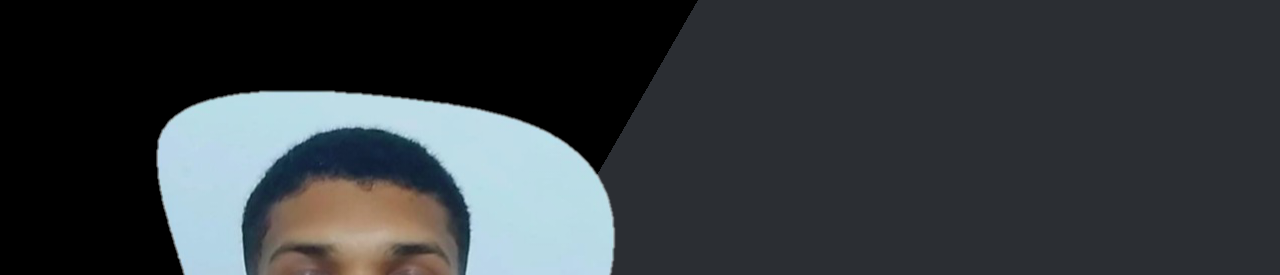
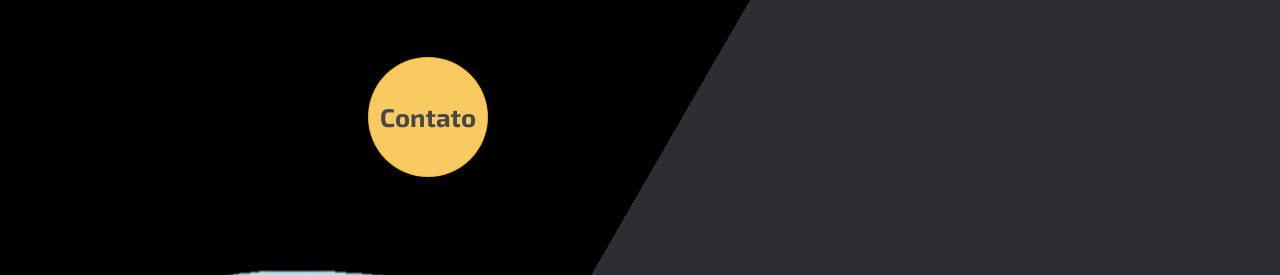
Before and after one commit to Juanzito2017/portfolio-v2, a plain HTML site: page index.html in a window 1280 px wide. Shown: the part 525-800 px from the top of the page. Drawn offline with Linux system fonts and the light colour scheme.

```diff
--- a/index.html
+++ b/index.html
@@ -19,7 +19,7 @@
         </nav>
     </header>
     <aside class="lateral">
-        <a href="" class="lateral__links"><img src="assets/icons/icons8-github-yellow.svg" alt=""></a>
+        <a href="" class="lateral__links"><img src="assets/icons/icons8-github-yellow.svg" alt="Logo do Github" title="Github"></a>
         <a href="" class="lateral__links"><img src="assets/icons/icons8-linkedin-yellow.svg" alt=""></a>
         <a href="" class="lateral__links"><img src="assets/icons/icons8-instagram-yellow.svg" alt=""></a>
     </aside>
@@ -27,6 +27,7 @@
         <section class="apresentacao__principal">
             <h1 class="apresentacao__principal__titulo" id="nome-autor"></h1>
             <p class="apresentacao__principal__texto">Olá! Sou Juan Leite, <strong class="destaque">desenvolvedor Front-end</strong> com paixão por matemática e lógica aplicada. Combino raciocínio analítico e precisão técnica para projetar soluções digitais eficientes, seguras e escaláveis, transformando ideias em resultados concretos e elegantes.</p>
+            <a href="" class="apresentacao__principal__contato">Contato</a>
         </section>
         <img src="assets/perfilJuan.png" alt="" class="apresentacao__foto">
 
--- a/styles/style.css
+++ b/styles/style.css
@@ -40,6 +40,7 @@ body {
 
 .lateral__links {
     margin-bottom: 19px;
+    transition: 0.2s;
 }
 
 .lateral__links:hover {
@@ -127,6 +128,7 @@ body {
     font-family: "Exo 2", sans-serif;
     font-weight: 700;
     font-size: 3.5rem;
+    min-height: 2.4em;
 }
 
 #nome-autor::after {
@@ -161,6 +163,55 @@ body {
     position: relative;
 }
 
+.apresentacao__principal__contato {
+    display: block;                   /* transforma em bloco para centralizar */
+    width: 120px;                     /* largura fixa */
+    height: 120px;                    /* altura fixa */
+    line-height: 120px;               /* centraliza o texto verticalmente */
+    background-color: var(--cor-secundaria);
+    color: var(--cor-principal);
+    text-align: center;               /* centraliza horizontalmente */
+    border-radius: 50%;               /* deixa redondo */
+    text-decoration: none;            /* remove sublinhado do link */
+    font-family: var(--fonte-principal);
+    font-weight: 700;
+    font-size: 1.6rem;
+    margin: 20px auto 0 auto;        /* centraliza horizontalmente */
+    transition: 0.4s;
+    position: relative;
+}
+
+.apresentacao__principal__contato::after {
+    content: '';
+    position: absolute;
+    top: 50%;
+    left: 50%;
+    width: 0;
+    height: 0;
+    background: var(--cor-terciaria);
+    border-radius: 50%;
+    transform: translate(-50%, -50%);
+    animation: pulsar 1.5s infinite;
+    z-index: 0;
+}
+
+@keyframes pulsar {
+  0% {
+    width: 0;
+    height: 0;
+    opacity: 0.7;
+  }
+  100% {
+    width: 8em;
+    height: 8em;
+    opacity: 0;
+  }
+}
+
+.apresentacao__principal__contato:hover {
+    background-color: var(--cor-terciaria);
+}
+
 /* Estilização do Rodape*/
 .rodape {
     display: flex;
```
Also changed, not shown: about.html (+3 -3 lines).
